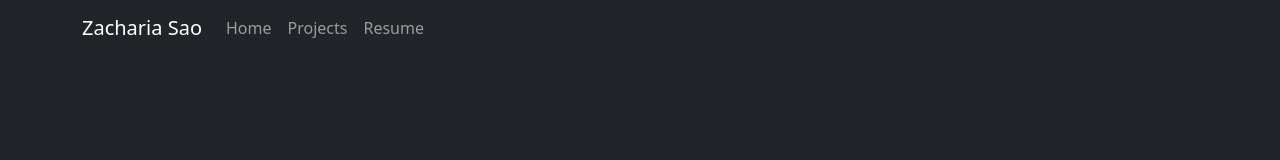
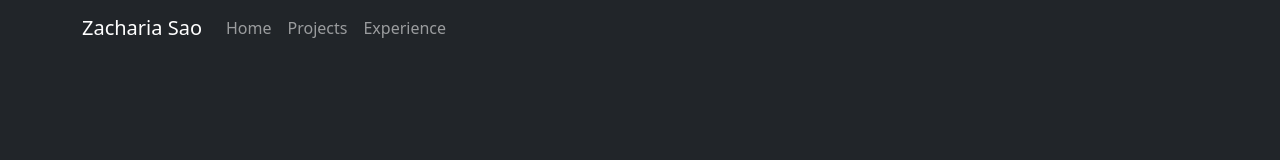
Before and after one commit to zachsao/zachsao.github.io, a React (Vite) app: page / in a window 1280 px wide. Shown: the top 160 px of the page. Built offline with nearby package versions, Linux system fonts and the light colour scheme.

Commit message:
fix routing and sections name

```diff
--- a/src/App.jsx
+++ b/src/App.jsx
@@ -9,11 +9,11 @@ function App() {
     <div className="App">
       <Header />
       <Spacer size={48} />
-      <Home id="home" />
+      <Home />
       <Spacer size={48} />
-      <Portfolio id="portfolio" />
+      <Portfolio />
       <Spacer size={48} />
-      <Resume id="resume" />
+      <Resume />
       <Spacer size={48} />
     </div>
   );
--- a/src/components/Header.jsx
+++ b/src/components/Header.jsx
@@ -14,8 +14,8 @@ class Header extends React.Component {
             <Navbar.Collapse id="basic-navbar-nav">
               <Nav className="me-auto">
                 <Nav.Link href="#home">Home</Nav.Link>
-                <Nav.Link href="#portfolio">Projects</Nav.Link>
-                <Nav.Link href="#resume">Resume</Nav.Link>
+                <Nav.Link href="#projects">Projects</Nav.Link>
+                <Nav.Link href="#experience">Experience</Nav.Link>
               </Nav>
             </Navbar.Collapse>
           </Container>
--- a/src/components/Portfolio.jsx
+++ b/src/components/Portfolio.jsx
@@ -9,7 +9,7 @@ class Portfolio extends Component {
       <Project project={project} index={index} />
     ));
     return (
-      <div id="portfolio" className="section">
+      <div id="projects" className="section">
         <Container className="mt-3">
           <h1 className="header text-center text-muted">Projects</h1>
           <br />
--- a/src/components/Resume.jsx
+++ b/src/components/Resume.jsx
@@ -12,7 +12,7 @@ class Resume extends Component {
       </>
     );
     return (
-      <div id="resume" className="section">
+      <div id="experience" className="section">
         <Container>
           <h1 className="header text-center text-muted">experience</h1>
           <br />
```
